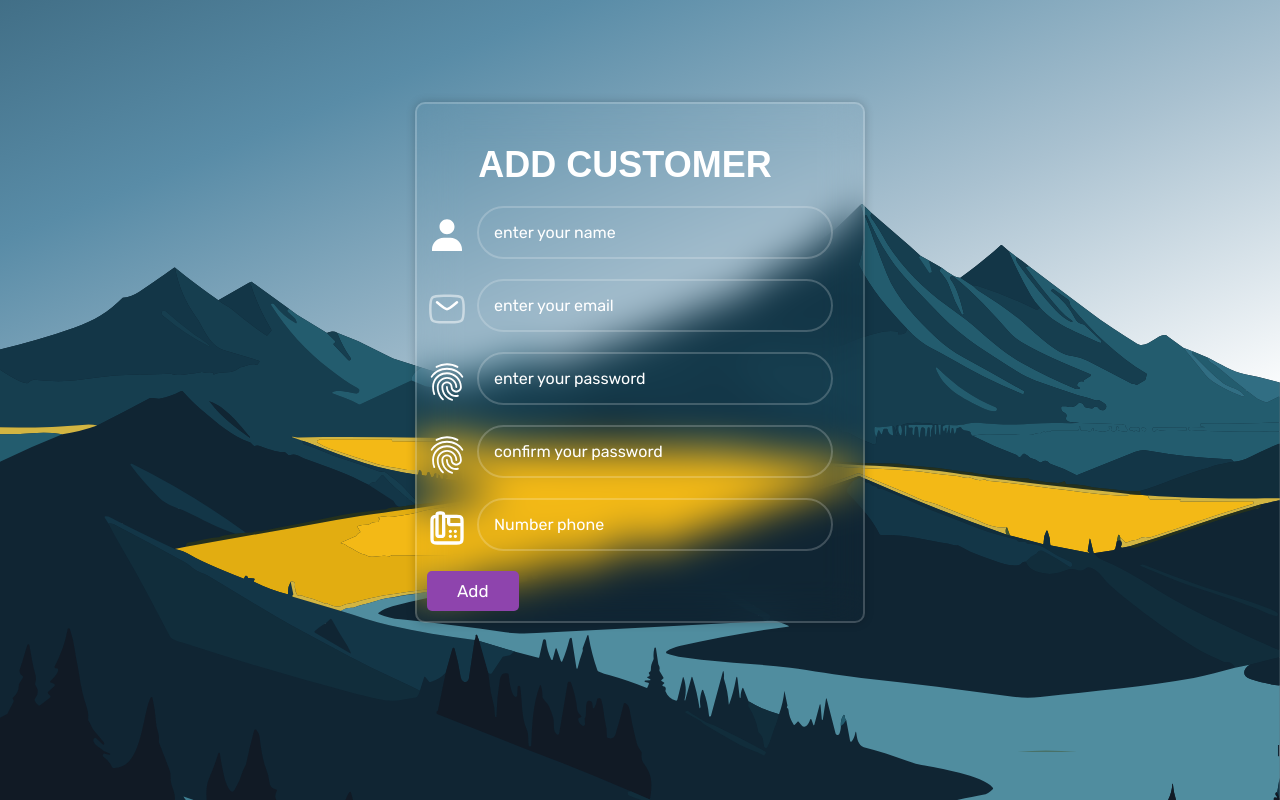
After one commit to dien-tran/Do_An_Web2, a PHP site: page /addcustomer.php in a window 1280 px wide. The commit adds this page. Run offline with PHP 8.4, Linux system fonts and the light colour scheme.

Commit message:
Chỉnh 1 số thứ

```diff
--- /dev/null
+++ b/bookept-main/addcustomer.php
@@ -0,0 +1,134 @@
+<?php
+
+include 'config.php';
+
+if (isset($_POST['submit'])) {
+
+   $name = mysqli_real_escape_string($conn, $_POST['name']);
+   $email = mysqli_real_escape_string($conn, $_POST['email']);
+   $pass = mysqli_real_escape_string($conn, md5($_POST['password']));
+   $cpass = mysqli_real_escape_string($conn, md5($_POST['cpassword']));
+   $user_type = $_POST['user_type'];
+
+   $select_users = mysqli_query($conn, "SELECT * FROM `users` WHERE email = '$email' AND password = '$pass'") or die('query failed');
+
+   if (mysqli_num_rows($select_users) > 0) {
+      $message[] = 'user already exist!';
+   } else {
+      if ($pass != $cpass) {
+         $message[] = 'confirm password not matched!';
+      } else {
+         mysqli_query($conn, "INSERT INTO `users`(name, email, password, user_type) VALUES('$name', '$email', '$cpass', '$user_type')") or die('query failed');
+         $message[] = 'registered successfully!';
+         header('location:login.php');
+      }
+   }
+}
+
+?>
+
+<!DOCTYPE html>
+<html lang="en">
+
+<head>
+   <meta charset="UTF-8">
+   <meta http-equiv="X-UA-Compatible" content="IE=edge">
+   <meta name="viewport" content="width=device-width, initial-scale=1.0">
+   <title>Bookept | Register</title>
+   <meta name="description" content="Knowledge space for nerds. Search online books by subject and add them to your favorite cart">
+   <meta name="keywords" content="php, sql, mysql, html, css, javascript, book">
+   <link rel="shortcut icon" href="./public/favicon.ico" type="image/x-icon">
+
+   <!-- font awesome cdn link  -->
+   <link rel="stylesheet" href="https://cdnjs.cloudflare.com/ajax/libs/font-awesome/6.0.0/css/all.min.css">
+
+   <!-- custom css file link  -->
+   <link rel="stylesheet" href="styles/main.css">
+   <link rel="stylesheet" href="styles/customers/register.css">
+
+</head>
+
+<body>
+
+
+
+   <?php
+   if (isset($message)) {
+      foreach ($message as $message) {
+         echo '
+      <div class="message">
+         <span>' . $message . '</span>
+         <i class="fas fa-times" onclick="this.parentElement.remove();"></i>
+      </div>
+      ';
+      }
+   }
+   ?>
+
+   <div class="form-container ">
+      <div class="container">
+         <form class="form" action="" method="post">
+            <h2>ADD CUSTOMER</h2>
+            <div class="input-form"> <!--name -->
+               <div class="icon">
+                  <img src="./public/form/user.svg" alt="user">
+               </div>
+               <div class="fill">
+                  <input type="text" name="name" placeholder="enter your name" required class="box">
+               </div>
+            </div>
+
+            <div class="input-form"><!-- email -->
+               <div class="icon">
+                  <img src="./public/form/letter-svgrepo-com.svg" alt="gmail">
+               </div>
+               <div class="fill">
+                  <input type="email" name="email" placeholder="enter your email" required class="box">
+               </div>
+            </div>
+
+            <div class="input-form"> <!--pass1 -->
+               <div class="icon">
+                  <img src="./public//form/finger_print.svg" alt="finger_print"> <!-- dấu pass-->
+               </div>
+               <div class="fill">
+                  <input type="password" name="password" placeholder="enter your password" required class="box">
+               </div>
+            </div>
+
+            <div class="input-form"> <!--pass2 -->
+               <div class="icon">
+                  <img src="./public//form/finger_print.svg" alt="finger_print"> <!-- dấu pass-->
+               </div>
+               <div class="fill">
+                  <input type="password" name="password2" placeholder="confirm your password" required class="box">
+               </div>
+            </div>
+
+            <div class="input-form"> <!--number -->
+               <div class="icon">
+                  <img src="./public//form/phone-office-svgrepo-com.svg" alt="phone_icon"> <!-- dấu pass-->
+               </div>
+               <div class="fill">
+                  <input type="tel" name="phone" placeholder="Number phone" required class="box">
+               </div>
+            </div>
+
+
+
+            <div class="btn-group">
+               <button class="btn" type="submit" name="submit" value="Register" onclick="back()">Add</button>
+               <script>
+                function back(){
+                    window.location.href = "admin_users.php"
+                }
+               </script>
+            </div>
+
+         </form>
+      </div>
+   </div>
+
+</body>
+
+</html>
```
Also changed, not shown: bookept-main/admin_main.php (+0 -12 lines), bookept-main/admin_products.php (+0 -12 lines), bookept-main/admin_users.php (+0 -12 lines).
